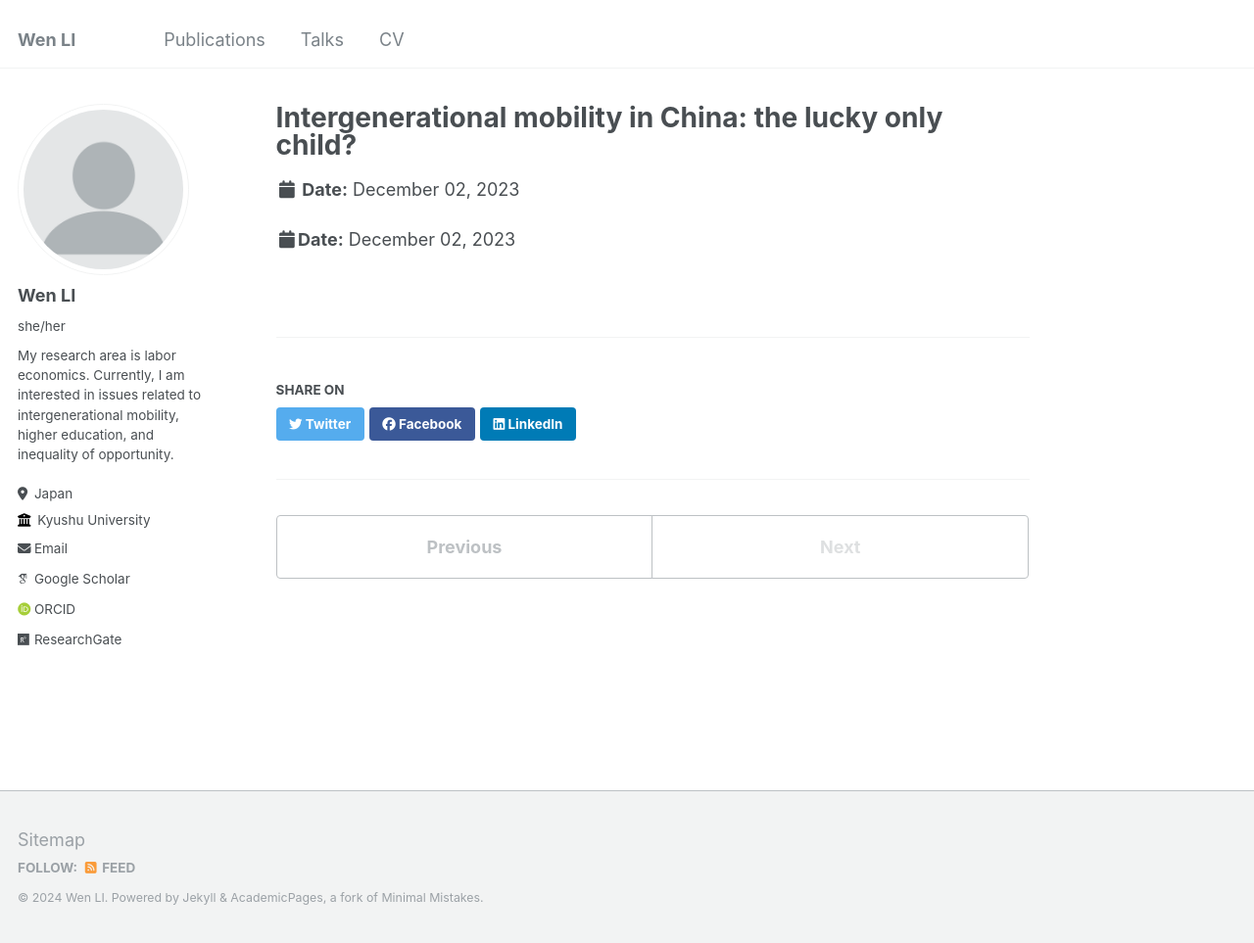
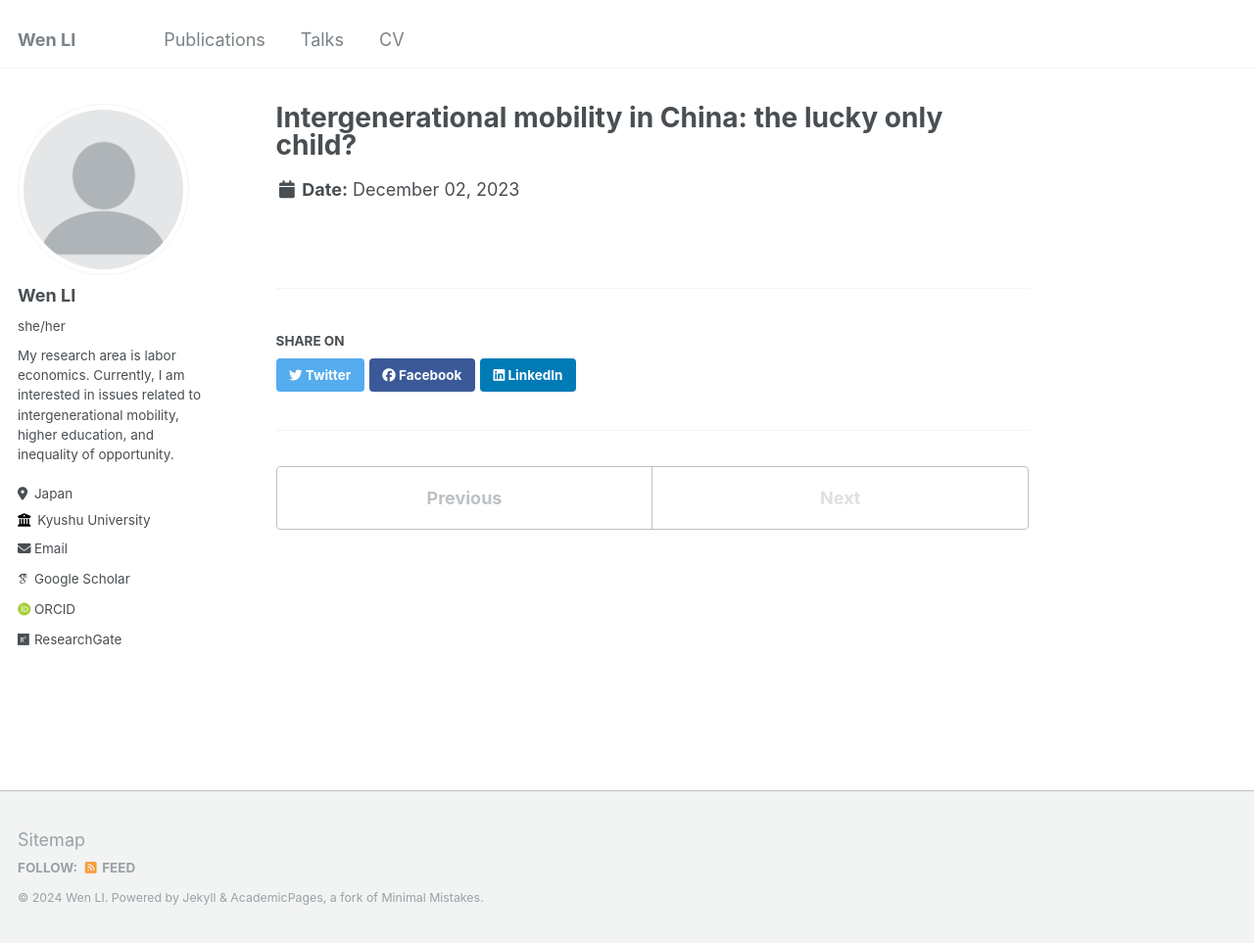
Before and after one commit to wenli-econ/wenli-econ.github.io, a Jekyll site: the page built from _talks/2023-12-02-talk-7.md, in a window 1280 px wide and 963 px high. Shown: the whole window at 98% size. Built offline with Jekyll 4.4.1, drawn with Linux system fonts in a browser that asks for light colours; some web fonts are replaced.

Commit message:
Update talk.html

```diff
--- a/_layouts/talk.html
+++ b/_layouts/talk.html
@@ -1,13 +1,10 @@
 ---
 layout: default
 ---
-
 {% include base_path %}
-
 {% if page.header.overlay_color or page.header.overlay_image or page.header.image %}
   {% include page__hero.html %}
 {% endif %}
-
 {% if page.url != "/" and site.breadcrumbs %}
   {% unless paginator %}
     {% include breadcrumbs.html %}
@@ -16,12 +13,11 @@ layout: default
 
 <div id="main" role="main">
   {% include sidebar.html %}
-
   <article class="page" itemscope itemtype="http://schema.org/CreativeWork">
     {% if page.title %}<meta itemprop="headline" content="{{ page.title | markdownify | strip_html | strip_newlines | escape_once }}">{% endif %}
     {% if page.excerpt %}<meta itemprop="description" content="{{ page.excerpt | markdownify | strip_html | strip_newlines | escape_once }}">{% endif %}
-    {% if page.date %}<meta itemprop="datePublished" content="{{ page.date | date: "%B %d, %Y" }}">{% endif %}
-    {% if page.modified %}<meta itemprop="dateModified" content="{{ page.modified | date: "%B %d, %Y" }}">{% endif %}
+    {% if page.date %}<meta itemprop="datePublished" content="{{ page.date | date: "%Y-%m-%d" }}">{% endif %}
+    {% if page.modified %}<meta itemprop="dateModified" content="{{ page.modified | date: "%Y-%m-%d" }}">{% endif %}
 
     <div class="page__inner-wrap">
       {% unless page.header.overlay_color or page.header.overlay_image %}
@@ -30,15 +26,10 @@ layout: default
           {% if page.date %}
             <p class="page__date"><strong><i class="fa fa-fw fa-calendar" aria-hidden="true"></i> Date:</strong> <time datetime="{{ page.date | date_to_xmlschema }}">{{ page.date | date: "%B %d, %Y" }}</time></p>
           {% endif %}
-            {% if page.talk_type %}<p>{{page.talk_type}} at {{ page.venue }} {{page.location}}</p>{% endif %}
-          </header>
           {% if page.modified %}
-          <p class="page__date"><strong><i class="fa fa-fw fa-calendar" aria-hidden="true"></i>Date:</strong> <time datetime="{{ page.modified | date: "%Y-%m-%d" }}">{{ page.modified | date: "%B %d, %Y" }}</time></p>
-        {% elsif page.date %}
-          <p class="page__date"><strong><i class="fa fa-fw fa-calendar" aria-hidden="true"></i>Date:</strong> <time datetime="{{ page.date | date_to_xmlschema }}">{{ page.date | date: "%B %d, %Y" }}</time></p>
+            <p class="page__date"><strong><i class="fa fa-fw fa-calendar" aria-hidden="true"></i> Last updated:</strong> <time datetime="{{ page.modified | date: "%Y-%m-%d" }}">{{ page.modified | date: "%B %d, %Y" }}</time></p>
           {% endif %}
-        {% if page.talk_type %}<p>{{page.talk_type}} at {{ page.venue }},  {{page.location}} {% endif %}
-
+          {% if page.talk_type %}<p class="talk-info">{{ page.talk_type }} at {{ page.venue }}{% if page.location %}, {{ page.location }}{% endif %}</p>{% endif %}
         </header>
       {% endunless %}
 
```
Lines whose indentation alone changed are shown as unchanged.
